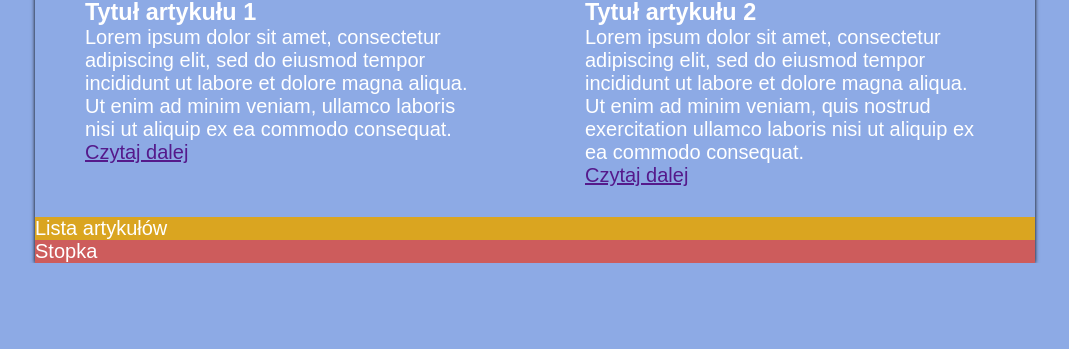
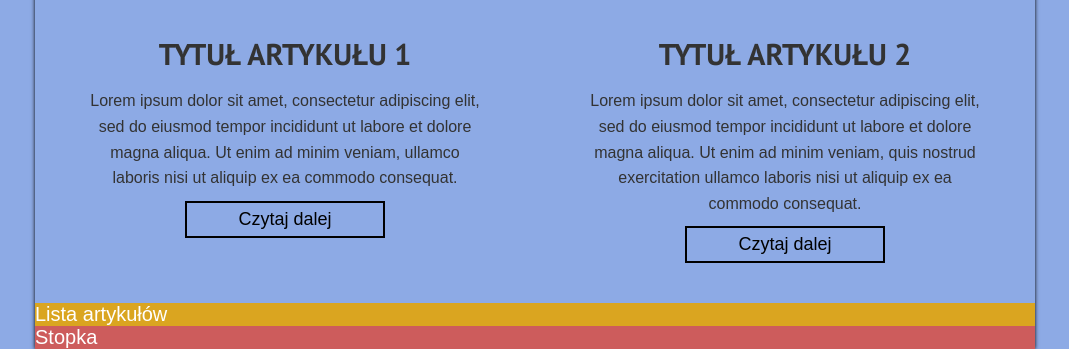
Before and after one commit to kacperwalter/code-notes, a PHP site: page / in a window 1280 px wide. Shown: the part 613-962 px from the top of the page, without its empty margins (105-1174 px from the left). Before the commit the page ends 876 px from the top, so only its background shows below. Run offline with PHP 8.4, Linux system fonts and the light colour scheme.

Commit message:
main-articles

```diff
--- a/JS/zaawansowany-JS-CSS/4-FLEXBOX/css/main.css
+++ b/JS/zaawansowany-JS-CSS/4-FLEXBOX/css/main.css
@@ -160,11 +160,44 @@ html {
 
 .article {
   padding: 30px 50px;
+  color: #333;
+  text-align: center;
 }
 
 .article__image {
   display: block;
   width: 100%;
+}
+
+.article__title {
+  font-family: "PT sans", "roboto";
+  text-transform: uppercase;
+  font-size: 3rem;
+  padding: 35px 0 15px;
+}
+
+.article__introduction {
+  line-height: 1.6;
+  font-size: 1.6rem;
+}
+
+.article__btn {
+  display: block;
+  margin: 10px auto;
+  font-size: 1.8rem;
+  border: 2px solid black;
+  padding: 6px 12px;
+  width: 50%;
+  min-width: 200px;
+  background-color: #8daae5;
+  color: #000;
+  text-decoration: none;
+}
+
+.article__btn:hover {
+  background-color: #fff;
+  -webkit-transition: .3s;
+  transition: .3s;
 }
 
 .main-articles {
--- a/JS/zaawansowany-JS-CSS/4-FLEXBOX/sass/components/_components.scss
+++ b/JS/zaawansowany-JS-CSS/4-FLEXBOX/sass/components/_components.scss
@@ -94,9 +94,37 @@
 }
 .article {
     padding: 30px 50px;
+    color: #333;
+    text-align: center;
     &__image {
         display: block;
         width: 100%; // dzięki temu nie rozpierdala wszystkiego tylko zajmuje 100% komponentu
+    }
+    &__title {
+        font-family: $special-font;
+        text-transform: uppercase;
+        font-size: 3rem;
+        padding: 35px 0 15px;
+    }
+    &__introduction {
+        line-height: 1.6;
+        font-size: 1.6rem;
+    }
+    &__btn {
+        display: block; // sprawia, że <a> nie jest elementem liniowym
+        margin: 10px auto; // wyśrodkowanie
+        font-size: 1.8rem;
+        border: 2px solid black;
+        padding: 6px 12px;
+        width: 50%;
+        min-width: 200px;
+        background-color: $main-color;
+        color: #000;
+        text-decoration: none;
+        &:hover {
+            background-color: #fff;
+            transition: .3s;
+        }
     }
 }
 .main-articles {
```
Also changed, not shown: 1 other file.
